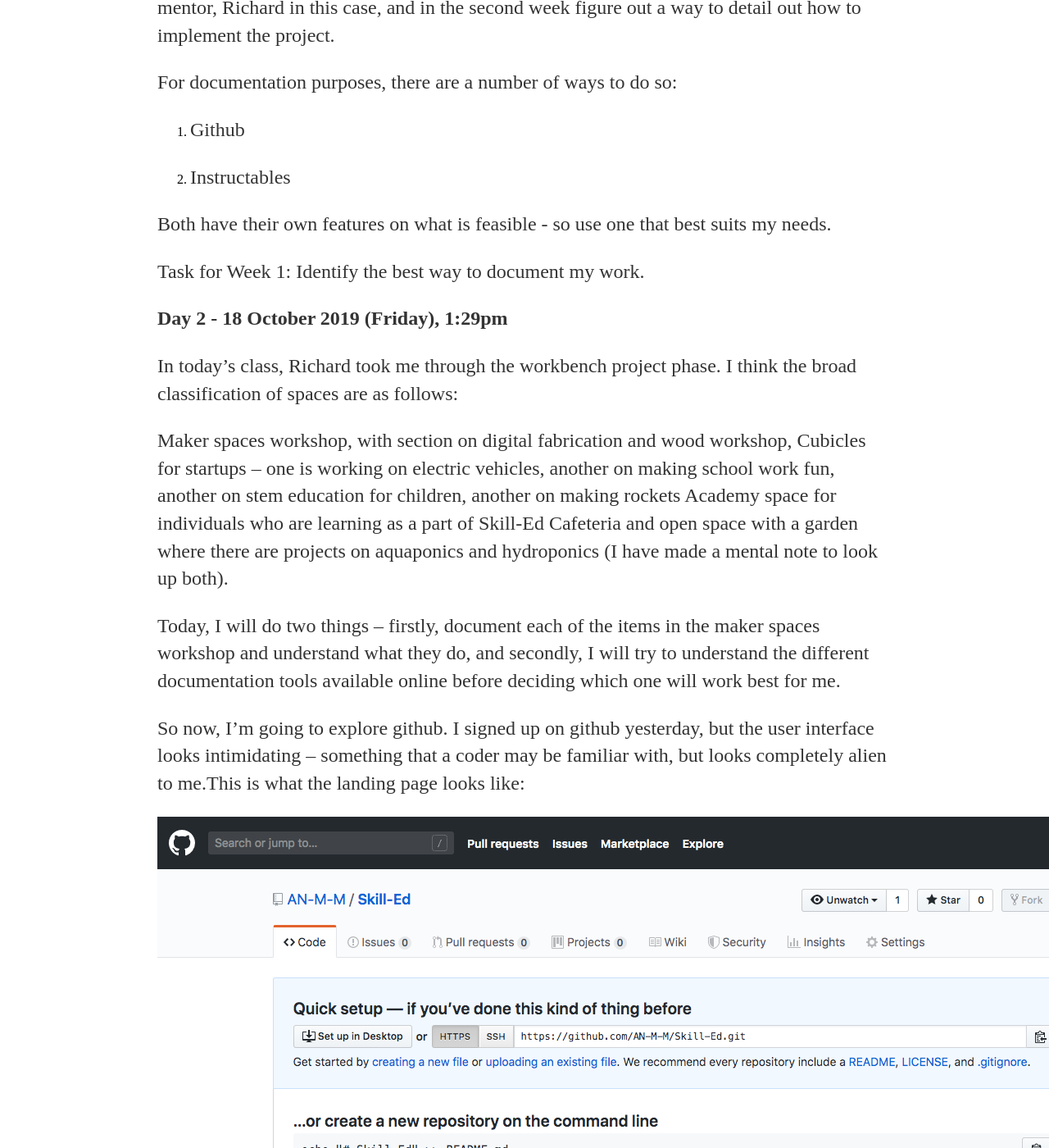
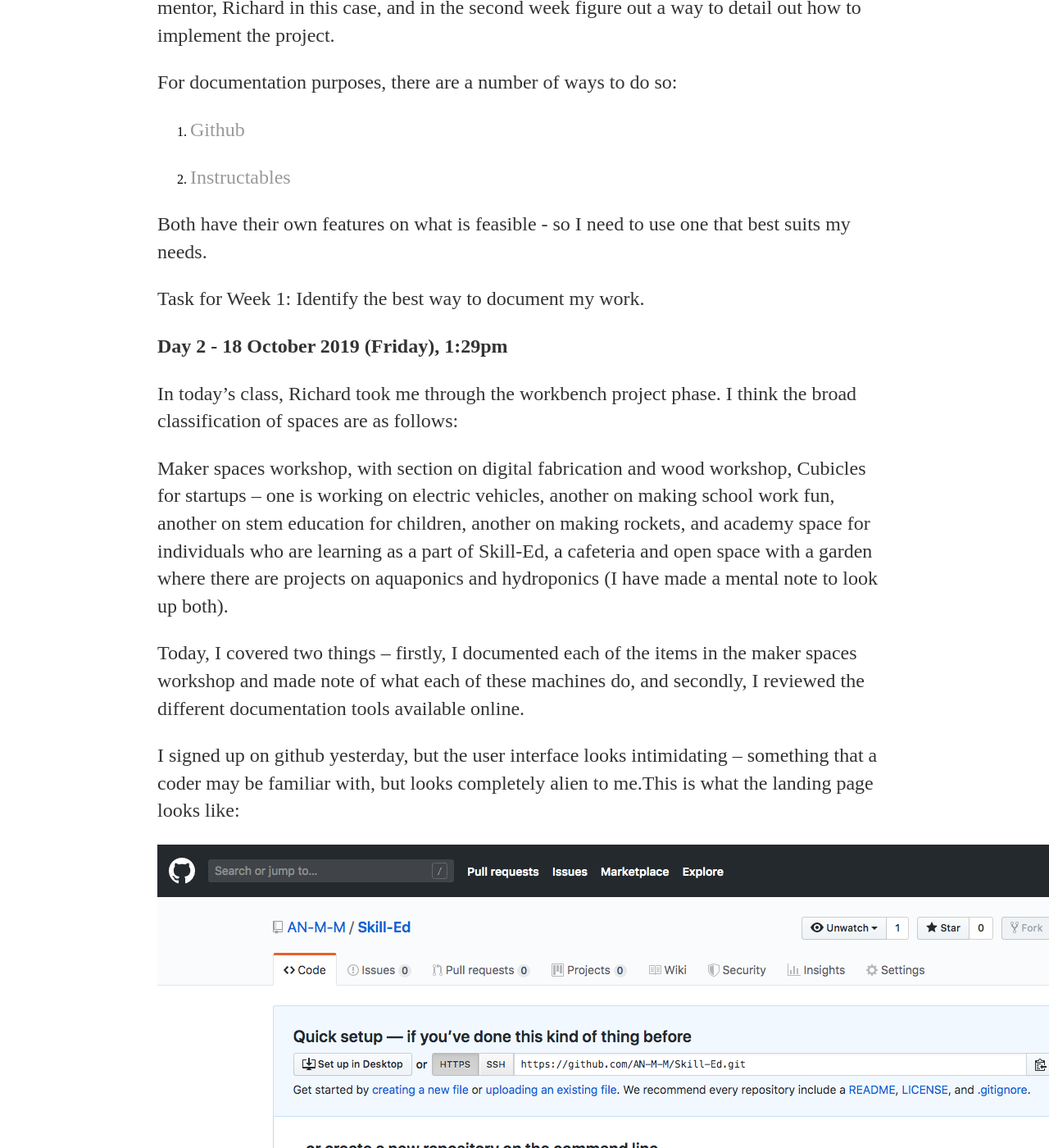
Before and after one commit to AN-M-M/AN-M-M.github.io, a Jekyll site: the page built from _posts/2019-10-21-Week-1-Principles-And-Practices.md, in a window 1280 px wide and 1400 px high, scrolled down 3646 px. Shown: the whole window at 82% size. Built offline with Jekyll 4.4.1, drawn with Linux system fonts in a browser that asks for light colours; some of the changed text lies outside the part shown.

Commit message:
Update 2019-10-21-Week-1-Principles-And-Practices.md

```diff
--- a/_posts/2019-10-21-Week-1-Principles-And-Practices.md
+++ b/_posts/2019-10-21-Week-1-Principles-And-Practices.md
@@ -4,7 +4,7 @@ title: "Week 1: Principles and Practices"
 date: 2019-10-23
 ---
 
-I have decided to document my Skill-Ed work day-by-day. So every week, I will be able to tell what I did on any given day. I believe that this will help me document what I learn here at the workshop and use it for future reference.
+I decided to document my Skill-Ed work day-by-day. This will help me document what I learn here at the workshop more systematically, and use it for future reference.
 
 **Day 1 - 17 October 2019 (Thursday), 1.45pm**
 
@@ -32,9 +32,9 @@ Richard then showed me all the resources available on the fab academy page. I wa
 
 ![Introductory video](/images/principlesandpractices.png){:height="360px" width="500px"}
 
-I will need to rewatch the video as I didn’t fully grasp some of the references he makes in the first half an hour of the video. Neil talks about how there are 1600 fab labs across the world, and that the purpose of these labs are to create an ecosystem and an institutional framework that will allow makers to create value and reduce harm. Risk mitigation is an important aspect of these fab labs. The speakers in the presentation also spoke about integrating social systems into these fab lab ecosystem. I can’t recollect clearly now how they proposed to do that integration.] Neil went through how one should go about their final project -- they have a list of things that the final presentation should be able to demonstrate and cover.
+I will need to rewatch the video as I didn’t fully grasp some of the references he makes in the first half an hour of the video. Neil spoke about how there are 1600 fab labs across the world, and that the purpose of these labs are to create an ecosystem and an institutional framework that will allow makers to create value and reduce harm. Risk mitigation is an important aspect of these fab labs. The speakers in the presentation also spoke about integrating social systems into these fab lab ecosystem. I can’t recollect clearly how they proposed to do that integration. Neil went through how a fab academy student should go about their final project -- they have a list of things that the final presentation should be able to demonstrate and cover.
 
-What I got out of this video is that the programme is not only about creating a new product, but also understanding how to create the machinery that will create this product, especially if its a new product.
+What I got out of this video is that the programme is not only about creating a new product, but also understanding how to create the machinery that will create this product, especially if it is a new product.
 
 Once I finished watching the video, Richard took me through what a documentation process should look like. I should have the following sections: about me, my course journey -ideally split week-wise and module-wise, and related assignment, and project work.
 
@@ -56,11 +56,11 @@ A good way to figure out what a good project will be is to do soemthing that is
 
 For documentation purposes, there are a number of ways to do so:
 
-1. Github
+1. [Github](https://github.com/)
 
-2. Instructables
+2. [Instructables](https://www.instructables.com/)
 
-Both have their own features on what is feasible - so use one that best suits my needs.
+Both have their own features on what is feasible - so I need to use one that best suits my needs.
 
 Task for Week 1: Identify the best way to document my work.
 
@@ -68,13 +68,12 @@ Task for Week 1: Identify the best way to document my work.
 
 In today’s class, Richard took me through the workbench project phase. I think the broad classification of spaces are as follows:
 
-Maker spaces workshop, with section on digital fabrication and wood workshop, Cubicles for startups -- one is working on electric vehicles, another on making school work fun, another on stem education for children, another on making rockets
-Academy space for individuals who are learning as a part of Skill-Ed
-Cafeteria and open space with a garden where there are projects on aquaponics and hydroponics (I have made a mental note to look up both).
+Maker spaces workshop, with section on digital fabrication and wood workshop, Cubicles for startups -- one is working on electric vehicles, another on making school work fun, another on stem education for children, another on making rockets, and
+academy space for individuals who are learning as a part of Skill-Ed, a cafeteria and open space with a garden where there are projects on aquaponics and hydroponics (I have made a mental note to look up both).
 
-Today, I will do two things -- firstly, document each of the items in the maker spaces workshop and understand what they do, and secondly, I will try to understand the different documentation tools available online before deciding which one will work best for me.
+Today, I covered two things -- firstly, I documented each of the items in the maker spaces workshop and made note of what each of these machines do, and secondly, I reviewed the different documentation tools available online.
 
-So now, I’m going to explore github. I signed up on github yesterday, but the user interface looks intimidating -- something that a coder may be familiar with, but looks completely alien to me.This is what the landing page looks like:
+I signed up on github yesterday, but the user interface looks intimidating -- something that a coder may be familiar with, but looks completely alien to me.This is what the landing page looks like:
 
 ![github opening page on sign up](/images/githubopeningpage.png)
 
```
Also changed, not shown: other parts of _posts/2019-10-21-Week-1-Principles-And-Practices.md (+6 -6 lines).
